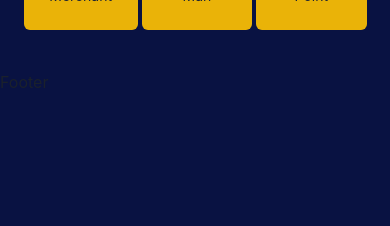
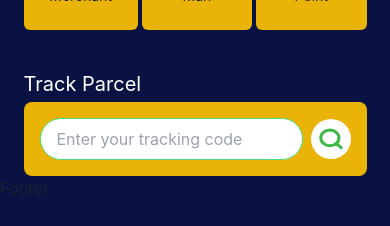
Before and after one commit to sazzad9911/courrier, a Next.js app: page / in a window 390 px wide. Shown: the part 430-656 px from the top of the page. Built offline with nearby package versions, Linux system fonts and the light colour scheme.

Commit message:
added search

```diff
--- /dev/null
+++ b/app/components/SearchHome.tsx
@@ -0,0 +1,60 @@
+"use client";
+import React, { useState } from "react";
+
+const SearchHome = () => {
+  const [trackingCode, setTrackingCode] = useState("");
+
+  const handleSearch = () => {
+    if (trackingCode.trim() === "") {
+      alert("Please enter a tracking code");
+      return;
+    }
+    // Here you can add your search functionality (API call or other logic)
+    console.log("Tracking code:", trackingCode);
+  };
+
+  return (
+    <section className=" ">
+      <div className="container mx-auto px-4 md:px-8">
+        <h2 className="text-white text-xl md:text-2xl mb-1 md:mb-4">Track Parcel</h2>
+        <div className="bg-yellow-500 p-4 md:px-10 rounded-lg flex items-center space-x-2 md:space-x-4">
+          {/* Input Field */}
+          <input
+            type="text"
+            placeholder="Enter your tracking code"
+            value={trackingCode}
+            onChange={(e) => setTrackingCode(e.target.value)}
+            className="w-full py-2 md:py-3 px-4 text-base rounded-full border focus:border-none border-green-400 focus:outline-none focus:ring-2 focus:ring-green-500"
+          />
+
+          {/* Search Button */}
+          <button
+            onClick={handleSearch}
+            className="flex items-center justify-center w-12 md:w-15 h-10 md:h-14 bg-white rounded-full text-green-600 hover:bg-gray-100"
+          >
+            <svg
+              className="md:h-10 md:w-10 h-6 w-6"
+              viewBox="0 0 39 35"
+              fill="none"
+              xmlns="http://www.w3.org/2000/svg"
+            >
+              <path
+                d="M28.0663 24.6469L36 31.5637L28.0663 24.6469ZM32.3333 15.695C32.3333 22.7063 25.7669 28.39 17.6667 28.39C9.56649 28.39 3 22.7063 3 15.695C3 8.68374 9.56649 3 17.6667 3C25.7669 3 32.3333 8.68374 32.3333 15.695Z"
+                fill="white"
+              />
+              <path
+                d="M28.0663 24.6469L36 31.5637M32.3333 15.695C32.3333 22.7063 25.7669 28.39 17.6667 28.39C9.56649 28.39 3 22.7063 3 15.695C3 8.68374 9.56649 3 17.6667 3C25.7669 3 32.3333 8.68374 32.3333 15.695Z"
+                stroke="#3EB94A"
+                strokeWidth="5"
+                strokeLinecap="round"
+                strokeLinejoin="round"
+              />
+            </svg>
+          </button>
+        </div>
+      </div>
+    </section>
+  );
+};
+
+export default SearchHome;
--- a/app/page.tsx
+++ b/app/page.tsx
@@ -1,11 +1,13 @@
 import Banner from "./components/Banner";
 import ReportCards from "./components/HomeCards/ReportCards";
+import SearchHome from "./components/SearchHome";
 
 export default function Home() {
   return (
     <div>
       <Banner></Banner>
       <ReportCards></ReportCards>
+      <SearchHome></SearchHome>
     </div>
   );
 }
```
